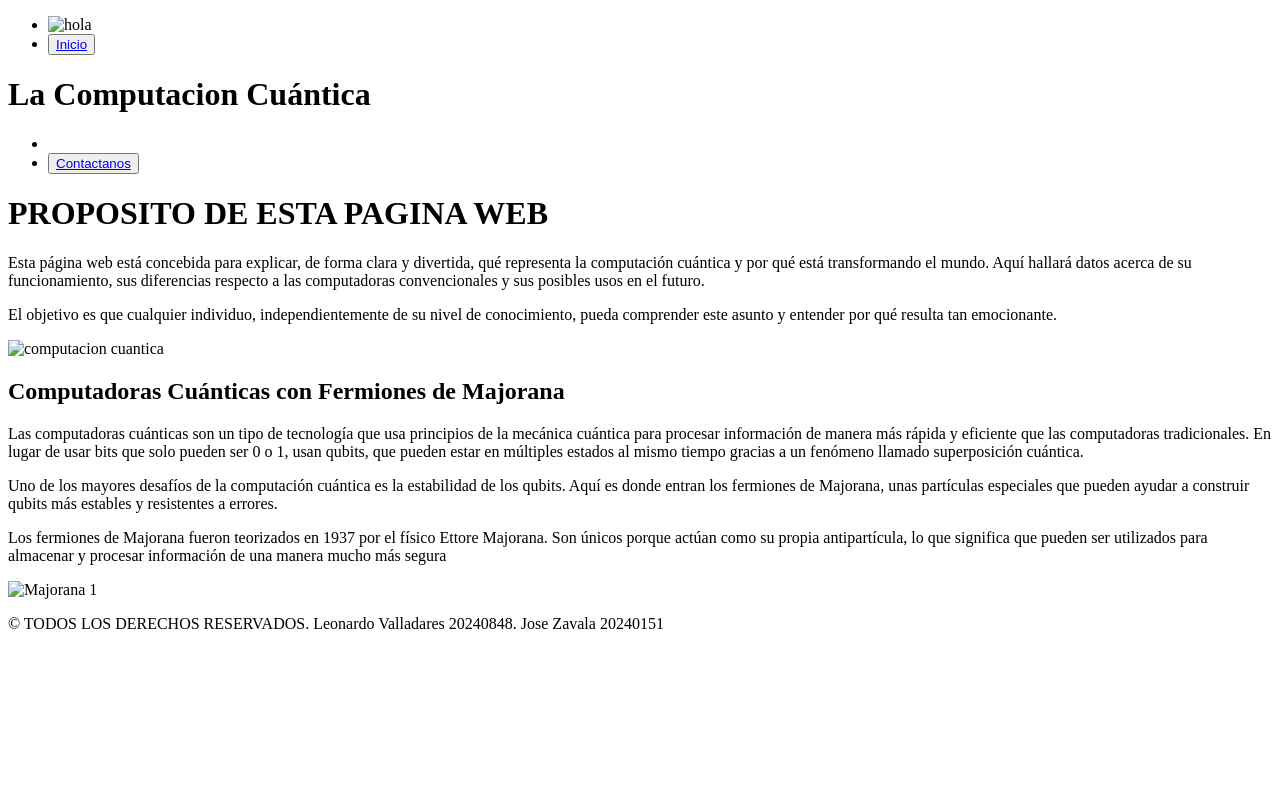
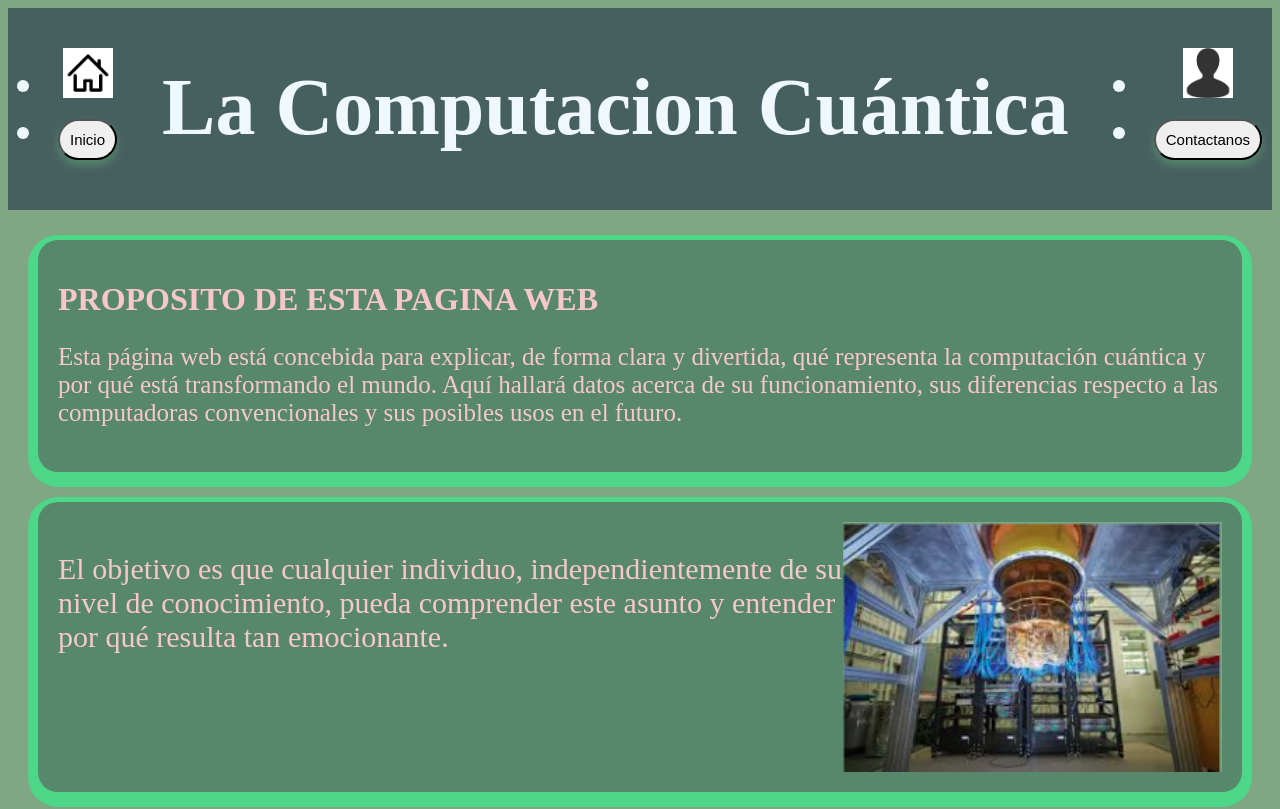
Before and after one commit to leonardovalladares/ProyectoSoftware, a plain HTML site: page index.html in a window 1280 px wide. Shown: the top 809 px of the page. Drawn offline with Linux system fonts and the light colour scheme.

Commit message:
final commmit

```diff
--- a/index.html
+++ b/index.html
@@ -3,7 +3,7 @@
 <head>
     <meta charset="UTF-8">
     <meta name="viewport" content="width=device-width, initial-scale=1.0">
-    <link rel="stylesheet" href="../lo de figma/css/inicio.css">
+    <link rel="stylesheet" href="../ProyectoSoftware/css/inicio.css">
     <title>Computacion Cuántica</title>
 </head>
 <body>
@@ -11,14 +11,14 @@
 
 <header>
     <ul>
-         <li> <img src="../lo de figma/img/inicio.png" alt="hola"> </li>
-     <li>   <button>  <a href="../lo de figma/index.html">Inicio</a>  </button>
+         <li> <img src="../ProyectoSoftware/img/inicio.png" alt="hola"> </li>
+     <li>   <button>  <a href="../ProyectoSoftware/index.html">Inicio</a>  </button>
        </li>
     </ul>
         <h1>La Computacion Cuántica  </h1>
        <ul>
-          <li><img src="../lo de figma/img/contactanos.png" alt=""></li>
-           <li>  <button> <a href="../lo de figma/paginas/contactanos.html">Contactanos</a> </button>
+          <li><img src="../ProyectoSoftware/img/contactanos.png" alt=""></li>
+           <li>  <button> <a href="../ProyectoSoftware/paginas/contactanos.html">Contactanos</a> </button>
           </li>
         </ul>
      </header>
@@ -36,7 +36,7 @@
 <div class="p2" >
 <p>El objetivo es que cualquier individuo, independientemente de su nivel de conocimiento, pueda comprender este asunto y entender por qué resulta tan emocionante.</p>
 
-<img src="../lo de figma/img/Imagen ctpm.png" alt="computacion cuantica">
+<img src="../ProyectoSoftware/img/Imagen ctpm.png" alt="computacion cuantica">
 
 </div>
 <div class="p3">
@@ -46,7 +46,7 @@
      <p>   Uno de los mayores desafíos de la computación cuántica es la estabilidad de los qubits. Aquí es donde entran los fermiones de Majorana, unas partículas especiales que pueden ayudar a construir qubits más estables y resistentes a errores.</p>
 
      <p>   Los fermiones de Majorana fueron teorizados en 1937 por el físico Ettore Majorana. Son únicos porque actúan como su propia antipartícula, lo que significa que pueden ser utilizados para almacenar y procesar información de una manera mucho más segura</p>
-<img src="../lo de figma/img/majorana.PNG" alt="Majorana 1">
+<img src="../ProyectoSoftware/img/majorana.PNG" alt="Majorana 1">
     </div>
 
 
```
